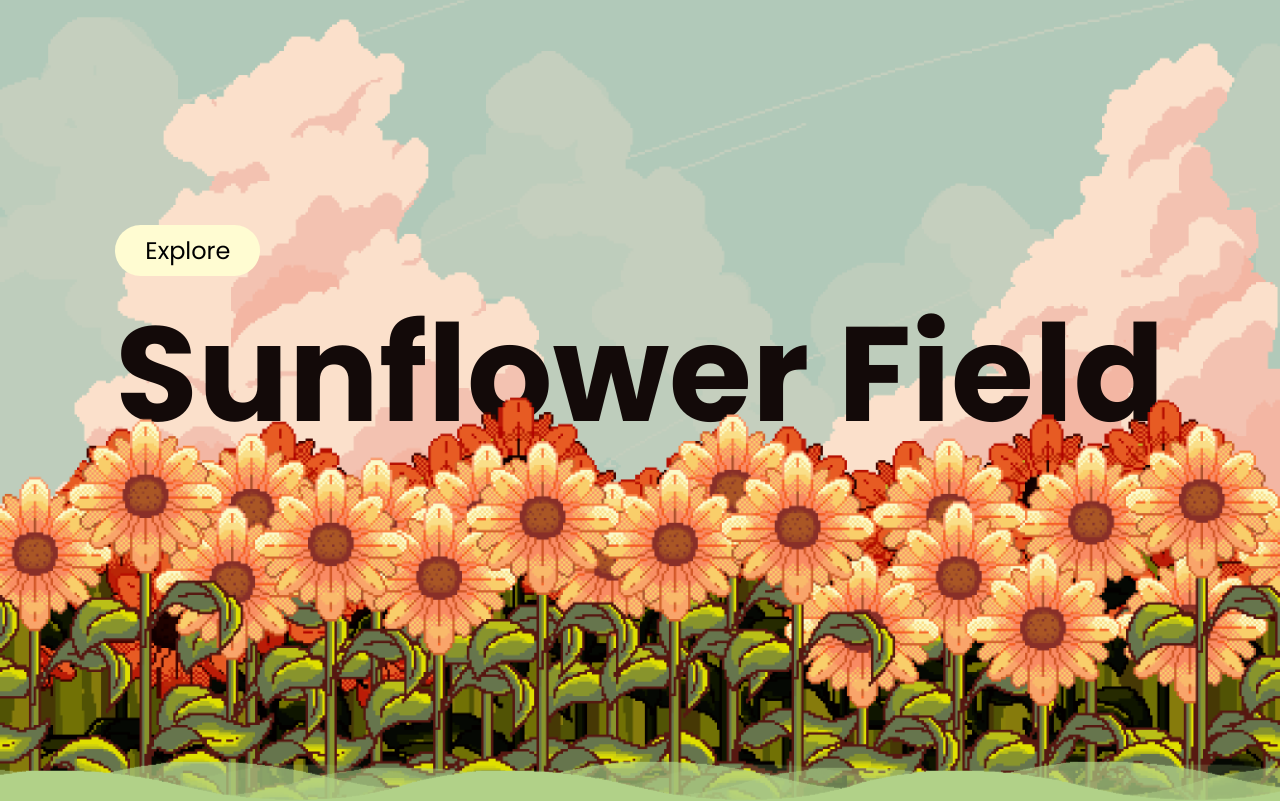
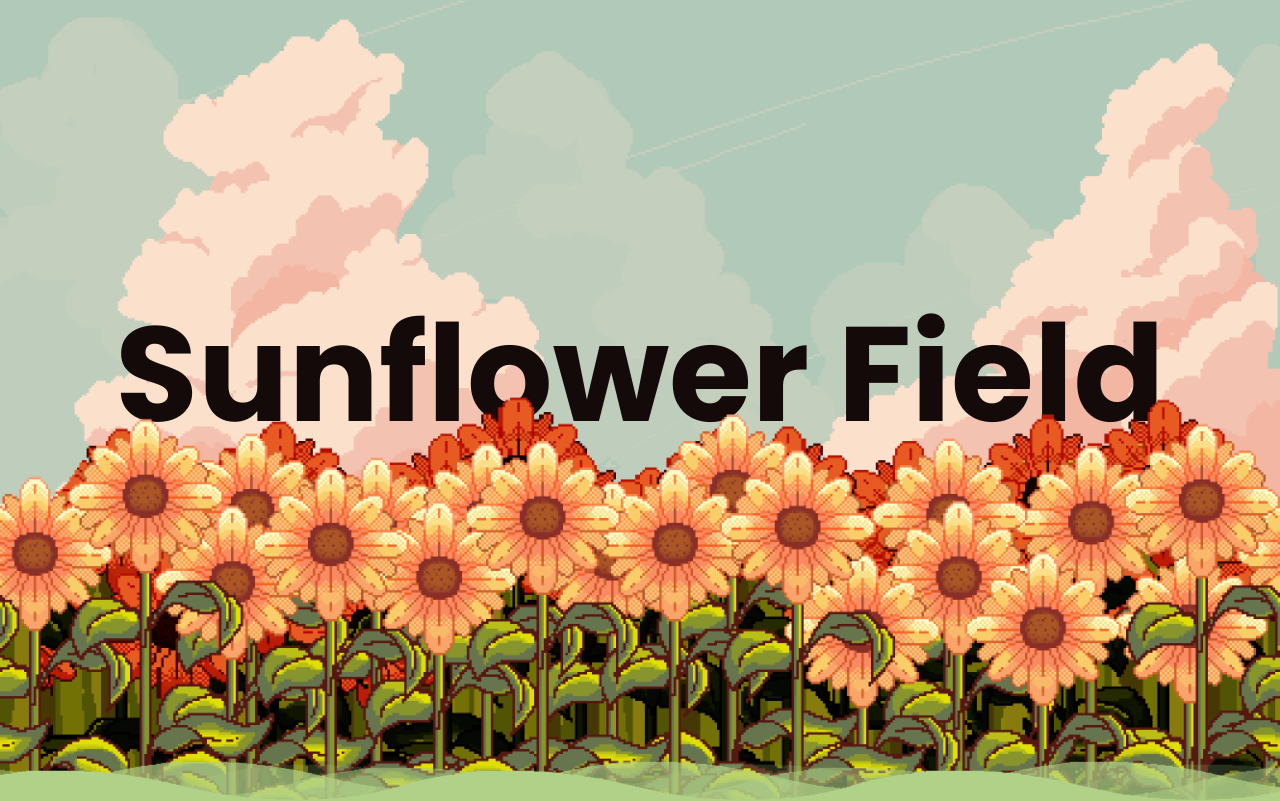
Before and after one commit to Peolline/Sunflower, a plain HTML site: page index.html in a window 1280 px wide. Shown: the top 801 px of the page. Drawn offline with Linux system fonts and the light colour scheme.

Commit message:
Update style.css

```diff
--- a/style.css
+++ b/style.css
@@ -68,7 +68,7 @@ section img#sunflower1
     color: black;
     font-size: 1.5em;
     z-index: 10;
-    transform: translateY(-250px);
+    transform: translateY(-550px);
 }
 
 
```
